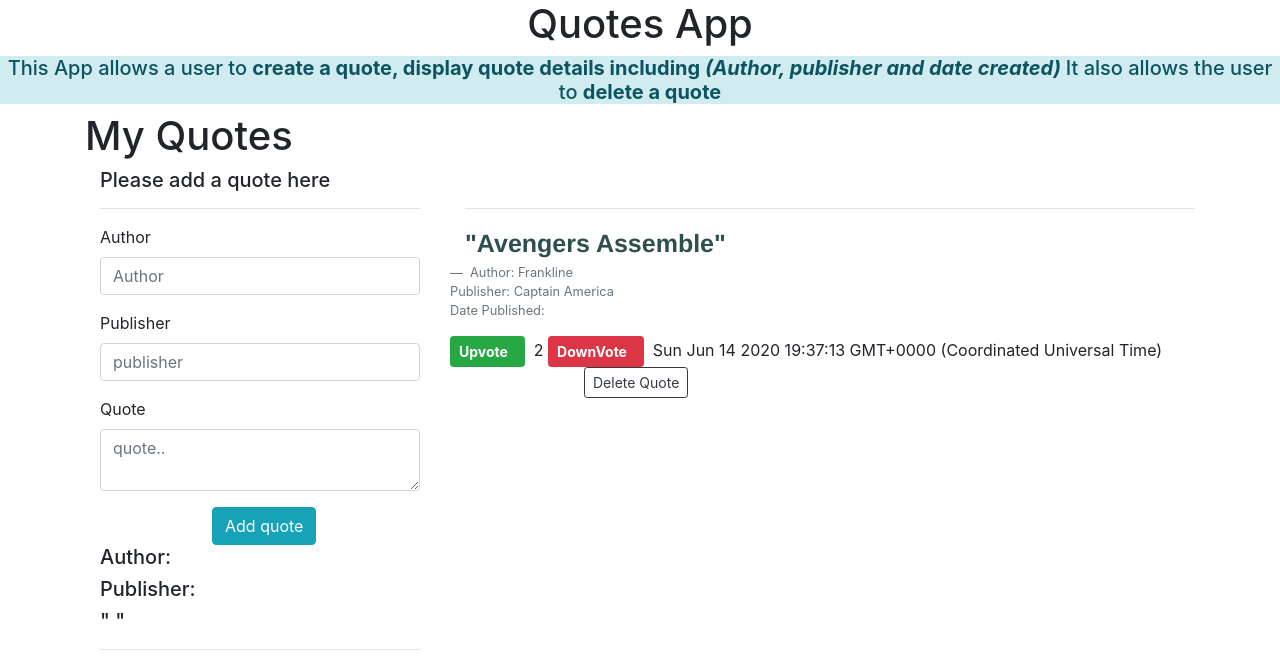
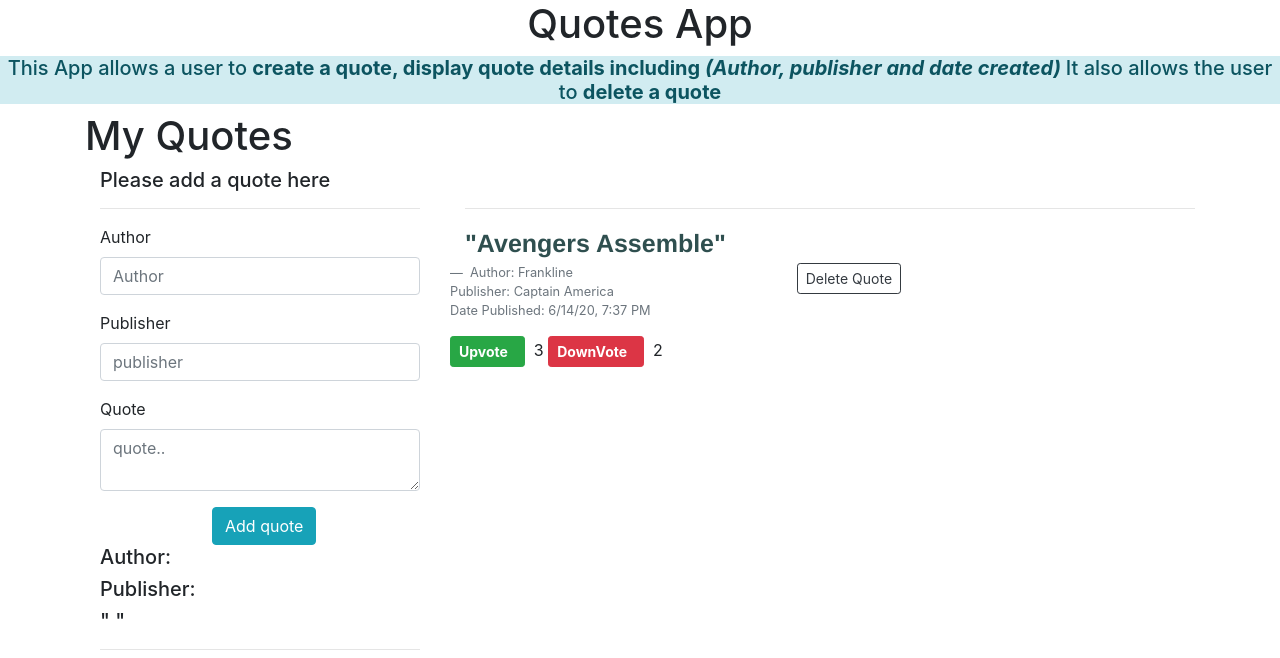
Before and after one commit to frank7841/Quotes, an Angular app: page / in a window 1280 px wide. Shown: the top 658 px of the page. Built offline with nearby package versions, Linux system fonts and the light colour scheme.

Commit message:
initialising object MyQuote

```diff
--- a/src/app/myquotes/myquotes.component.ts
+++ b/src/app/myquotes/myquotes.component.ts
@@ -7,7 +7,7 @@ import {MyQuote} from '../my-quote'
 })
 export class MyquotesComponent implements OnInit {
   quotes: MyQuote[] = [
-    new MyQuote (1,'Frankline','Avengers Assemble','Captain America',2,new Date()),
+    new MyQuote (1,'Frankline','Avengers Assemble','Captain America',3,2,new Date()),
   ]
   addNewQuote(quote){
     let quoteLength = this.quotes.length;
```
